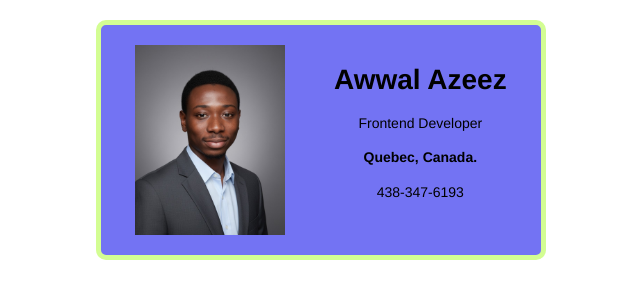
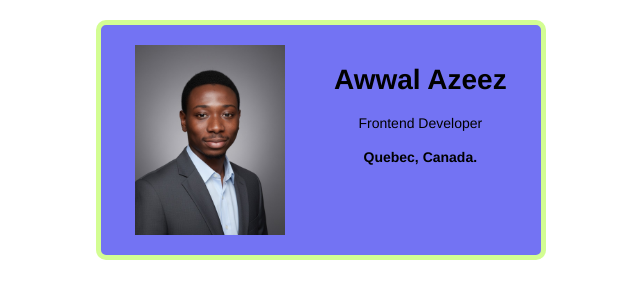
Before and after one commit to kakkoisensei/Business-Card, a plain HTML site: page index.html in a window 1280 px wide. Shown: the full height of the page, 319-959 px from the left. Drawn offline with Linux system fonts and the light colour scheme.

Commit message:
Update index.html

```diff
--- a/index.html
+++ b/index.html
@@ -16,7 +16,6 @@
         <h1>Awwal Azeez</h1>
    <p>Frontend Developer</p>
    <h4>Quebec, Canada.</h4>
-   <p>438-347-6193</p>
     </div>
 
     </div>
```
